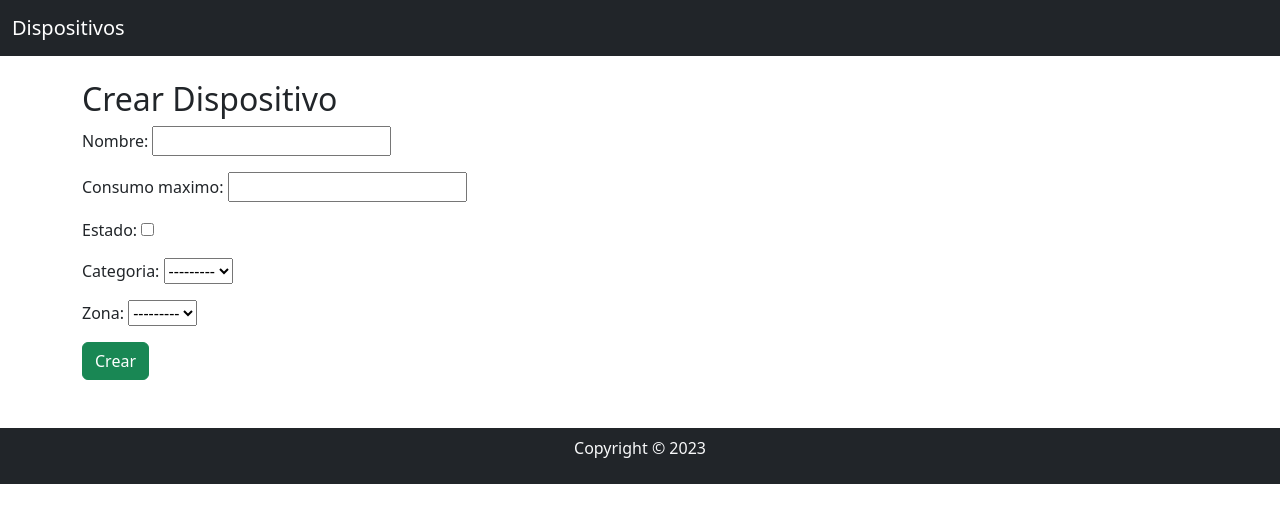
After one commit to Alkr4/Unidad_1_Python_CristopherLatapiat, a Django app: page /dispositivo/crear/ in a window 1280 px wide. The commit adds this page. Shown: the top 523 px of the page. Run offline with Django 5.2, Linux system fonts and the light colour scheme; data that the repository does not hold is empty.

Commit message:
yo creo que el victor es wekito (crud completo)

```diff
--- /dev/null
+++ b/monitoreo/dispositivos/forms.py
@@ -0,0 +1,13 @@
+from django import forms
+from .models import Dispositivo
+
+class DispositivoForm(forms.ModelForm):
+    class Meta:
+        model = Dispositivo
+        fields = ['nombre', 'consumo_maximo', 'estado', 'categoria', 'zona']
+
+    def clean_nombre (self):
+        nombre = self.cleaned_data.get('nombre')
+        if len(nombre) < 3:
+            raise forms.ValidationError("El nombre debe tener al menos 3 caracteres")
+        return nombre
--- /dev/null
+++ b/monitoreo/dispositivos/templates/dispositivos/base.html
@@ -0,0 +1,31 @@
+<!doctype html>
+<html lang="en">
+  <head>
+    <meta charset="utf-8">
+    <meta name="viewport" content="width=device-width, initial-scale=1">
+    <title>Aaaaa</title>
+    <link href="https://cdn.jsdelivr.net/npm/bootstrap@5.3.8/dist/css/bootstrap.min.css" rel="stylesheet" integrity="sha384-sRIl4kxILFvY47J16cr9ZwB07vP4J8+LH7qKQnuqkuIAvNWLzeN8tE5YBujZqJLB" crossorigin="anonymous">
+  </head>
+  <body>
+    <!--Navbar-->
+    <nav class="navbar navbar-dark bg-dark">
+        <div class="container-fluid">
+            <a class="navbar-brand" href="{% url 'dispositivos' %}">Dispositivos</a>
+        </div>
+    </nav>
+
+    <!-- contenido dinamico-->
+    <div class="container mt-4">
+        {% block content %}
+
+        {% endblock %}
+    </div>
+
+    <!--footer-->
+    <footer class="bg-dark text-light text-center p-2 mt-5">
+        <p>Copyright &copy; 2023</p>
+    </footer>
+
+    <script src="https://cdn.jsdelivr.net/npm/bootstrap@5.3.8/dist/js/bootstrap.bundle.min.js" integrity="sha384-FKyoEForCGlyvwx9Hj09JcYn3nv7wiPVlz7YYwJrWVcXK/BmnVDxM+D2scQbITxI" crossorigin="anonymous"></script>
+  </body>
+</html>
--- /dev/null
+++ b/monitoreo/dispositivos/templates/dispositivos/crear.html
@@ -0,0 +1,10 @@
+{% extends "dispositivos/base.html" %}
+
+{% block content %}
+    <h2>Crear Dispositivo</h2>
+    <form method="POST" enctype="multipart/form-data">
+        {% csrf_token %}
+        {{form.as_p}}
+        <button type="submit" class="btn btn-success">Crear</button>
+    </form>
+{% endblock %}
--- a/monitoreo/dispositivos/templates/dispositivos/dispositivo.html
+++ b/monitoreo/dispositivos/templates/dispositivos/dispositivo.html
@@ -10,6 +10,6 @@
     <p>Categoria: {{dispositivo.categoria}}</p>
     <p>Fecha de creacion: {{dispositivo.created_at}}</p>
     <p>Estado: {{dispositivo.estado}}</p>
-    <p>volver a <a href="{% url 'dispositivo' d.id %}">Detalle</a></p>
+    <p>volver a <a href="{% url 'dispositivo' dispositivo.id %}">Detalle</a></p>
 </body>
 </html>
--- a/monitoreo/dispositivos/templates/dispositivos/inicio.html
+++ b/monitoreo/dispositivos/templates/dispositivos/inicio.html
@@ -11,7 +11,7 @@
         <ul>
             {% for d in dispositivos %}
                 <li>{{d.nombre}} - {{d.categoria}} {{d.categoria.estado}}</li>
-                {empty}
+                {% empty %}
                 <li>No hay dispositivos</li>
             {% endfor %}
         </ul>
--- a/monitoreo/dispositivos/views.py
+++ b/monitoreo/dispositivos/views.py
@@ -1,5 +1,6 @@
-from django.shortcuts import render
+from django.shortcuts import render,redirect, get_object_or_404
 from .models import Dispositivo
+from .forms import DispositivoForm
 
 # Create your views here.
 
@@ -11,8 +12,38 @@ def inicio(request):
 def dispositivo (request, dispositivo_id):
     dispositivo = Dispositivo.objects.get(id=dispositivo_id)
 
-    return render (request, "dispositivos/dispositivos.html",{"dispositivo":dispositivo})
+    return render (request, "dispositivos/dispositivo.html",{"dispositivo":dispositivo})
 
+def crear_dispositivo(request):
+    if request.method == "POST":
+        form = DispositivoForm(request.POST)
+        if form.is_valid():
+            form.save()
+            return redirect("dispositivos")
+    else:
+        form = DispositivoForm()
+
+    return render(request, "dispositivos/crear.html",{"form":form})
+
+def editar_dispositivo(request, dispositivo_id):
+    dispositivo = get_object_or_404(Dispositivo, id=dispositivo_id)
+    if request.method == "POST":
+        form = DispositivoForm(request.POST, instance=dispositivo)
+        if form.is_valid():
+            form.save()
+            return redirect("dispositivos")
+    else:
+        form = DispositivoForm(instance=dispositivo)
+
+    return render(request, "dispositivos/editar.html",{"form":form})
+
+def eliminar_dispositivo(request, dispositivo_id):
+    dispositivo = get_object_or_404(Dispositivo, id=dispositivo_id)
+    if request.method == "POST":
+        dispositivo.delete()
+        return redirect("dispositivos")
+
+    return render(request, "dispositivos/eliminar.html",{"dispositivo":dispositivo})
 
 def panel_dispositivos(request):
     dispositivos = [
@@ -20,7 +51,7 @@ def panel_dispositivos(request):
         {"nombre":"Medidor Solar","consumo":120},
         {"nombre":"Sensor Movimiento","consumo":30},
         {"nombre":"Calefactor","consumo":200},
-            {"nombre":"Prueba Exceso","consumo":500},
+        {"nombre":"Prueba Exceso","consumo":500},
         {"nombre":"Prueba Correcto","consumo":40},
     ]
 
--- a/monitoreo/monitoreo/urls.py
+++ b/monitoreo/monitoreo/urls.py
@@ -17,14 +17,15 @@ Including another URLconf
 from django.contrib import admin
 from django.urls import path
 
-from dispositivos.views import inicio
-from dispositivos.views import panel_dispositivos
-from dispositivos.views import dispositivo
+from dispositivos.views import inicio, panel_dispositivos, dispositivo, crear_dispositivo, editar_dispositivo, eliminar_dispositivo
 
 urlpatterns = [
     path('admin/', admin.site.urls),
     path('', inicio),
     path('panel', panel_dispositivos),
     path('dispositivo/', inicio, name="dispositivos"),
-    path('dispositivo/<int:dispositivo_id>/', dispositivo, name="dispositivo")
+    path('dispositivo/<int:dispositivo_id>/', dispositivo, name="dispositivo"),
+    path('dispositivo/crear/', crear_dispositivo, name="crear_dispositivo"),
+    path('dispositivo/<int:dispositivo_id>/editar/', editar_dispositivo, name="editar_dispositivo"),
+    path('dispositivo/<int:dispositivo_id>/eliminar/', eliminar_dispositivo, name="eliminar_dispositivo"),
 ]
```
Also changed, not shown: monitoreo/dispositivos/templates/dispositivos/editar.html (added, +11 -0 lines), monitoreo/dispositivos/templates/dispositivos/eliminar.html (added, +11 -0 lines).
